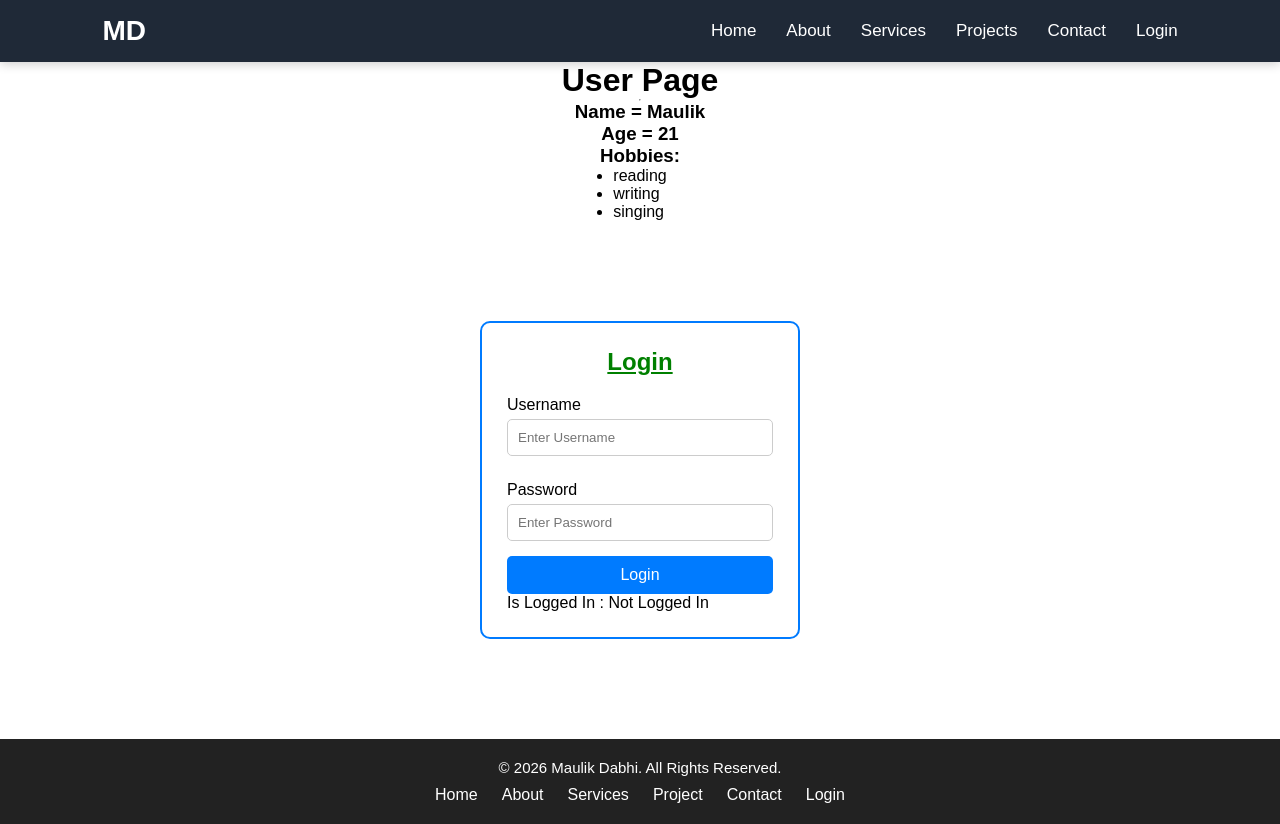
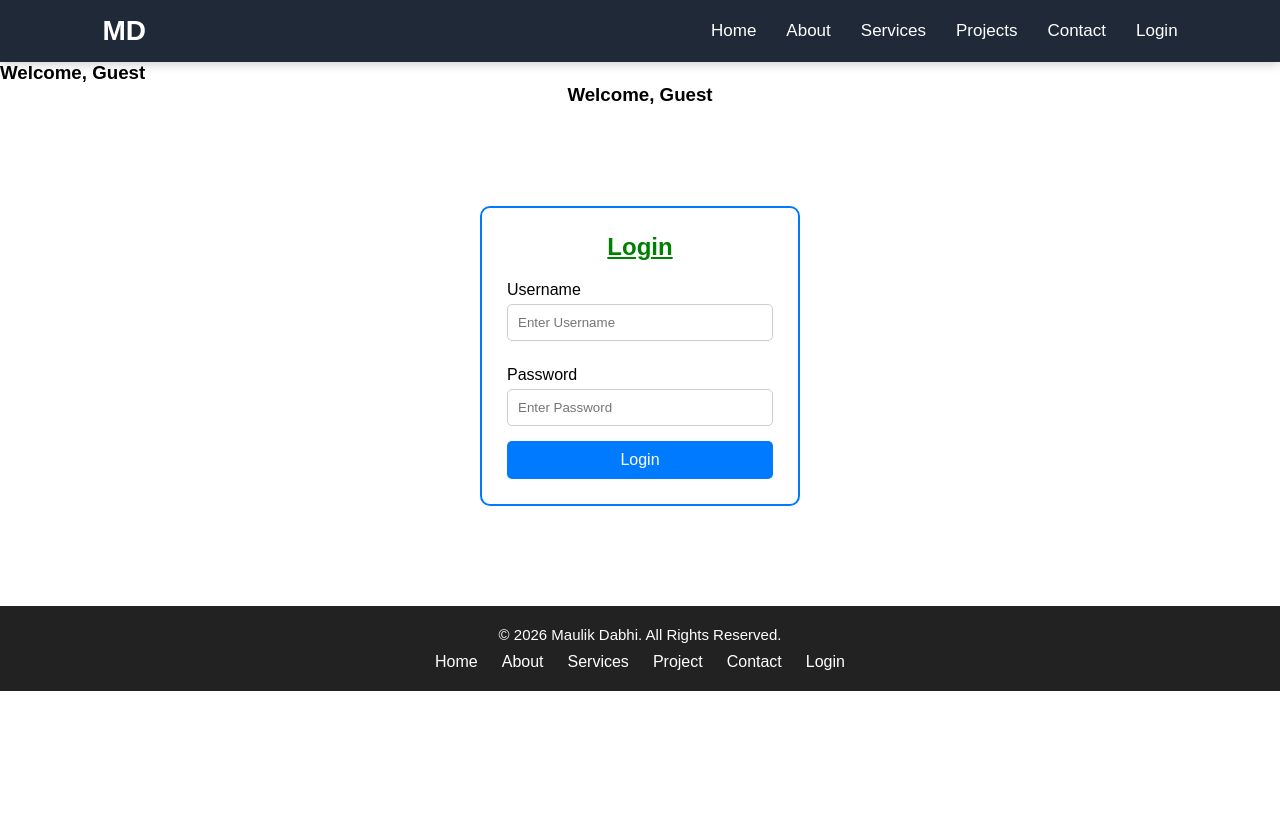
Before and after one commit to moleeekkk/first-app, a React (Vite) app: page /login in a window 1280 px wide. After the commit the page ends 800 px from the top, so only its background shows below. Built offline with nearby package versions, Linux system fonts and the light colour scheme.

Commit message:
Add login user feature

```diff
--- a/src/App.jsx
+++ b/src/App.jsx
@@ -8,8 +8,12 @@ import { Services } from "./pages/Sevices";
 import { Project } from "./pages/Project";
 import { Contact } from "./pages/Contact";
 import Login from "./pages/Login";
+import { useState } from "react";
 
 function App() {
+  const [Username, setUsername] = useState("");
+  const [Temp, setTemp] = useState("");
+
   return (
     <>
       <Navbar />
@@ -20,7 +24,17 @@ function App() {
         <Route path="/services" element={<Services />} />
         <Route path="/projects" element={<Project />} />
         <Route path="/contact" element={<Contact />} />
-        <Route path="/login" element={<Login />} />
+        <Route
+          path="/login"
+          element={
+            <Login
+              Temp={Temp}
+              setTemp={setTemp}
+              Username={Username}
+              setUsername={setUsername}
+            />
+          }
+        />
       </Routes>
 
       <Footer />
--- a/src/components/Navbar.jsx
+++ b/src/components/Navbar.jsx
@@ -1,13 +1,17 @@
 import "./Navbar.css";
 import { Link } from "react-router-dom";
 import { Fragment } from "react";
+import { LoginDetail } from "../pages/Login";
 
 export default function Navbar() {
   return (
-    <nav className="navbar">
-      <Logo />
-      <Navigation />
-    </nav>
+    <>
+      <nav className="navbar">
+        <Logo />
+        <Navigation />
+      </nav>
+      <LoginDetail />
+    </>
   );
 }
 
--- a/src/pages/Login.jsx
+++ b/src/pages/Login.jsx
@@ -1,30 +1,36 @@
 import "./Login.css";
-import { useState } from "react";
+// import { useState } from "react";
 import User from "./User";
-// import key from "./Authentication";
-// import submitData from "./Authentication";
 
-// let isLoggedIn = "Not Login";
-// console.log("Login status = ", isLoggedIn);
+// const [Temp, setTemp] = useState("");
 
-export default function Login() {
-  const [loginStatus, isLoggedIn] = useState("Not Logged In");
-  console.log("Login status = ", loginStatus);
-  const submitData = () => {
-    isLoggedIn("Logged in");
-    console.log("Login status = ", loginStatus);
-  };
+export default function Login({ Temp, setTemp, Username, setUsername }) {
+  // const [loginStatus, isLoggedIn] = useState("Not Logged In");
+  // console.log("Login status = ", loginStatus);
+  // const submitData = () => {
+  //   isLoggedIn("Logged in");
+  // };
 
+  function submitData() {
+    setUsername(Temp);
+  }
   return (
     <>
       <div className="box-cont">
-        <UserProps />
+        {/* <UserProps /> */}
+        {/* <h3>Welcome {Username ? Username : "Guest"}</h3> */}
+        <LoginDetail Username={Username} />
         <div class="login-box">
           <h2 style={{ color: "green", textDecoration: "underline" }}>Login</h2>
 
           <form>
             <label>Username</label>
-            <input type="text" placeholder="Enter Username" />
+            <input
+              type="text"
+              placeholder="Enter Username"
+              onChange={(e) => setTemp(e.target.value)}
+              required
+            />
 
             <label>Password</label>
             <input type="password" placeholder="Enter Password" />
@@ -32,7 +38,7 @@ export default function Login() {
             <button type="button" onClick={submitData}>
               Login
             </button>
-            <span>Is Logged In : {loginStatus}</span>
+            {/* <span>Is Logged In : {loginStatus}</span> */}
           </form>
         </div>
       </div>
@@ -51,3 +57,11 @@ export function UserProps() {
     </>
   );
 }
+
+export function LoginDetail({ Username }) {
+  return (
+    <>
+      <h3>Welcome, {Username ? Username : "Guest"}</h3>
+    </>
+  );
+}
--- a/src/pages/User.jsx
+++ b/src/pages/User.jsx
@@ -12,7 +12,7 @@
 // }
 
 //2. Letest
-export default function User({ name, age, hobbies }) {
+export default function User({ name, age = 18, hobbies }) {
   return (
     <>
       <h1>User Page</h1>
```
